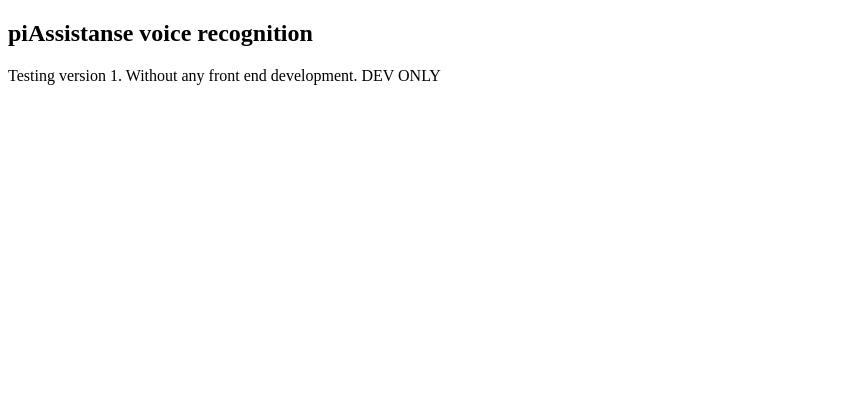
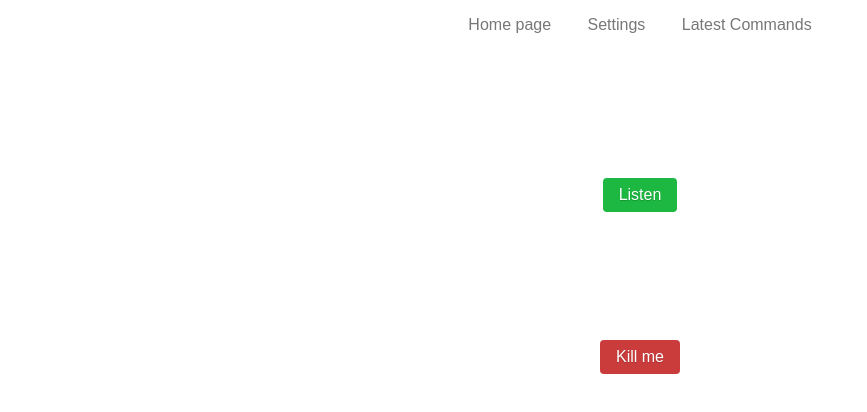
Before and after one commit to ThunbergOlle/piAssistance, a website: page pages/index.html in a window 1280 px wide. Shown: the whole page, without its empty margins (0-867 px from the left). Drawn offline with nearby package versions, Linux system fonts and the light colour scheme; no server answers.

Commit message:
UI Start
- Started making some UI improvements to make it more user friendly.

- Added backgroundIndex.png: I will need it in order to add a background to our index file. There will probally be something more interesting in the feature. Textures, Images and code will change.

```diff
--- a/pages/index.html
+++ b/pages/index.html
@@ -2,14 +2,20 @@
 <html>
     <head>
         <title>piAssistanse Remote Connect</title>
-
+        <link rel="stylesheet" href="https://unpkg.com/purecss@1.0.0/build/pure-min.css" integrity="sha384-nn4HPE8lTHyVtfCBi5yW9d20FjT8BJwUXyWZT9InLYax14RDjBj46LmSztkmNP9w" crossorigin="anonymous">
     </head>
     <body>
         <span id="text"></span>
-        <h2>piAssistanse voice recognition</h2>
-        <p>Testing version 1. Without any front end development. DEV ONLY</p>
       <!---  <button onclick="listen()">Click here for voice command.</button> -->
-
+      <div class="pure-menu pure-menu-horizontal pure-menu-scrollable" style="text-align: center;">
+        <ul class="pure-menu-list">
+        <li class="pure-menu-item"><a href="#" class="pure-menu-link">Home page</a></li>
+        <li class="pure-menu-item"><a href="#" class="pure-menu-link">Settings</a></li>
+        <li class="pure-menu-item"><a href="#" class="pure-menu-link">Latest Commands</a></li>
+        </ul>
+      </div>
+       <button class="button-success pure-button" style="margin: 10% auto; display: block">Listen</button>
+        <button class="button-error pure-button" style="margin: 10% auto; display: block">Kill me</button>
         <script src="https://cdnjs.cloudflare.com/ajax/libs/socket.io/2.0.3/socket.io.js"></script> <!-- Socket.io API -->
         <script src="http:///code.responsivevoice.org/responsivevoice.js"></script><!-- Voice API -->
         <script src="connect.js"></script> <!-- Voice recognition script external -->
@@ -18,6 +24,36 @@
           //Test commands fast.
         listen(); //Runs the voice recognition command when going to the website.
         </script>
+<div>
+
+    <style scoped>
+
+        .button-success,
+        .button-error,
+        .button-warning,
+        .button-secondary {
+            color: white;
+            border-radius: 4px;
+            text-shadow: 0 1px 1px rgba(0, 0, 0, 0.2);
+        }
+
+        .button-success {
+            background: rgb(28, 184, 65); /* this is a green */
+        }
+
+        .button-error {
+            background: rgb(202, 60, 60); /* this is a maroon */
+        }
+
+        .button-warning {
+            background: rgb(223, 117, 20); /* this is an orange */
+        }
+
+        .button-secondary {
+            background: rgb(66, 184, 221); /* this is a light blue */
+        }
+
+    </style>
 
     </body>
 
```
Also changed, not shown: img/backgroundIndex.png (added).
